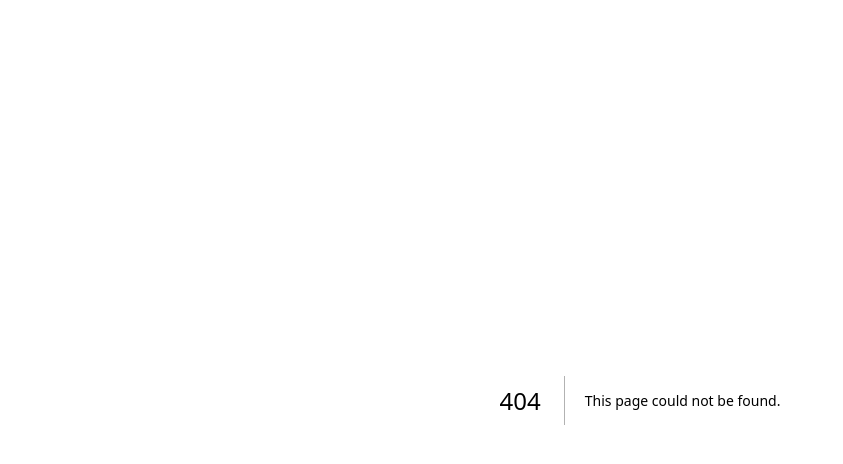
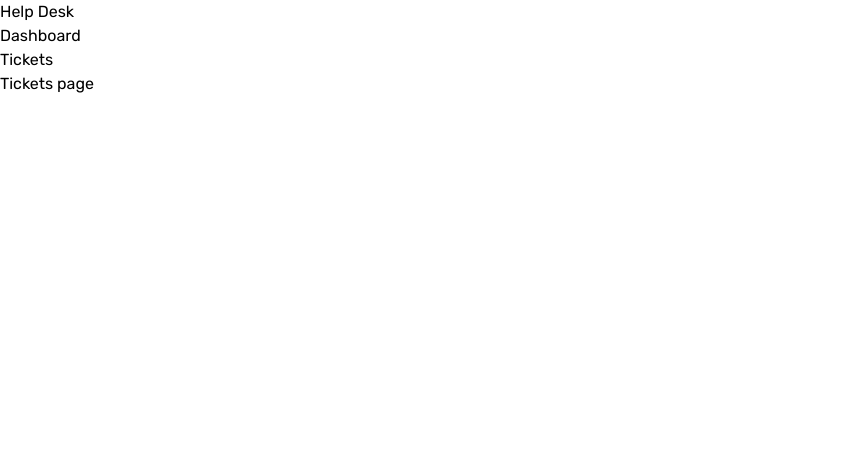
Before and after one commit to jason-alley/demo-helpdesk, a Next.js app: page /tickets in a window 1280 px wide. Before the commit this address had no page. Shown: the top 464 px of the page, without its empty margins (0-843 px from the left). Built offline with nearby package versions, Linux system fonts and the light colour scheme.

Commit message:
layout updated and nav component added.

```diff
--- /dev/null
+++ b/app/components/Navbar.jsx
@@ -0,0 +1,13 @@
+import Link from "next/link"
+
+export default function Navbar() {
+  return (
+    <nav>
+        <h2>Help Desk</h2>
+        <ul>
+            <li><Link href="/">Dashboard</Link></li>
+            <li><Link href="/tickets">Tickets</Link></li>
+        </ul>
+    </nav>
+  )
+}
--- a/app/layout.jsx
+++ b/app/layout.jsx
@@ -1,7 +1,10 @@
 import './globals.css'
-import { Inter } from 'next/font/google'
+import { Rubik } from 'next/font/google'
 
-const inter = Inter({ subsets: ['latin'] })
+// components
+import Navbar from './components/Navbar'
+
+const rubik = Rubik({ subsets: ['latin'] })
 
 export const metadata = {
   title: 'Create Next App',
@@ -11,7 +14,10 @@ export const metadata = {
 export default function RootLayout({ children }) {
   return (
     <html lang="en">
-      <body className={inter.className}>{children}</body>
+      <body className={rubik.className}>
+        <Navbar />
+        {children}
+      </body>
     </html>
   )
 }
--- /dev/null
+++ b/app/tickets/page.jsx
@@ -0,0 +1,9 @@
+import React from 'react'
+
+export default function page() {
+  return (
+    <main>
+        <h2>Tickets page</h2>
+    </main>
+  )
+}
```
